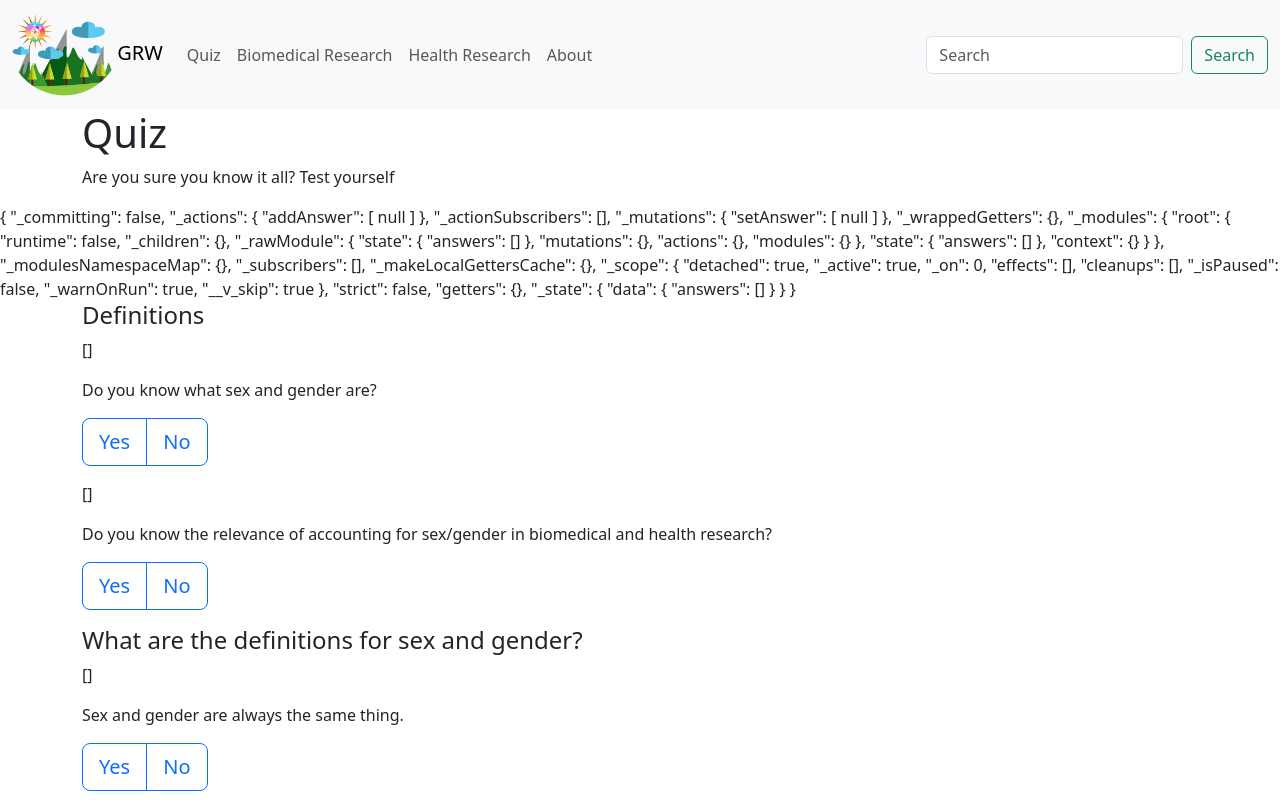
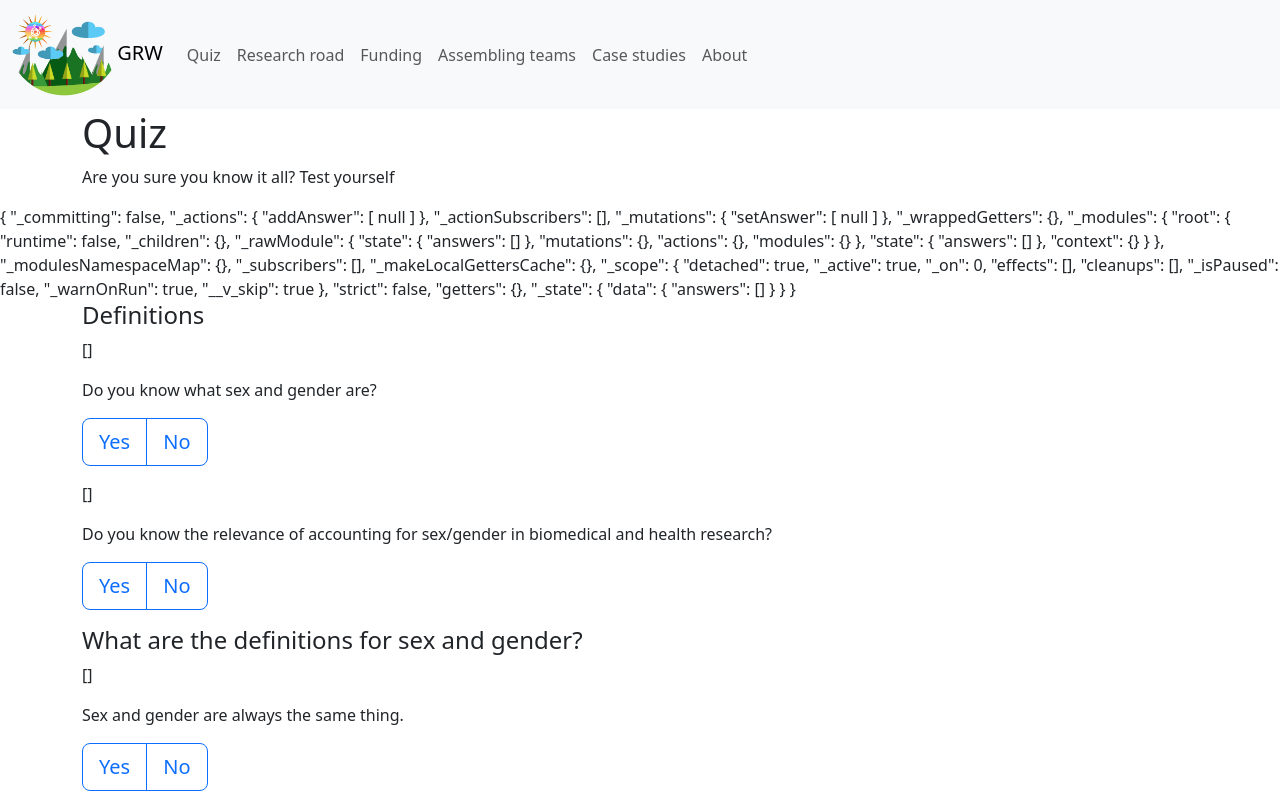
Before and after one commit to genderful-research/genderful_research_world, a Vue app: page /quiz in a window 1280 px wide. Shown: the top 800 px of the page. Built offline with nearby package versions, Linux system fonts and the light colour scheme.

Commit message:
Add new nav items

```diff
--- a/src/components/NavBar.vue
+++ b/src/components/NavBar.vue
@@ -1,3 +1,7 @@
+<script setup>
+import content from '@/assets/content.yml';
+</script>
+
 <template>
 <nav class="navbar navbar-expand-lg navbar-light bg-light">
   <div class="container-fluid">
@@ -11,22 +15,24 @@
     <div class="collapse navbar-collapse" id="navbarSupportedContent">
       <ul class="navbar-nav me-auto mb-2 mb-lg-0">
         <li class="nav-item">
-            <router-link class="nav-link" to="/quiz">Quiz</router-link>
+            <router-link class="nav-link" to="/quiz">{{ content.navigation.quiz }}</router-link>
         </li>
         <li class="nav-item">
-            <router-link class="nav-link" to="/research/biomedical">Biomedical Research</router-link>
+            <router-link class="nav-link" to="/research">Research road</router-link>
         </li>
         <li class="nav-item">
-            <router-link class="nav-link" to="/research/health">Health Research</router-link>
+            <router-link class="nav-link" to="/funding">Funding</router-link>
+        </li>
+        <li class="nav-item">
+            <router-link class="nav-link" to="/assembling_teams">Assembling teams</router-link>
+        </li>
+        <li class="nav-item">
+            <router-link class="nav-link" to="/case_studies">Case studies</router-link>
         </li>
         <li class="nav-item">
             <router-link class="nav-link" to="/about">About</router-link>
         </li>
       </ul>
-      <form class="d-flex">
-        <input class="form-control me-2" type="search" placeholder="Search" aria-label="Search">
-        <button class="btn btn-outline-success" type="submit">Search</button>
-      </form>
     </div>
   </div>
 </nav>
```
